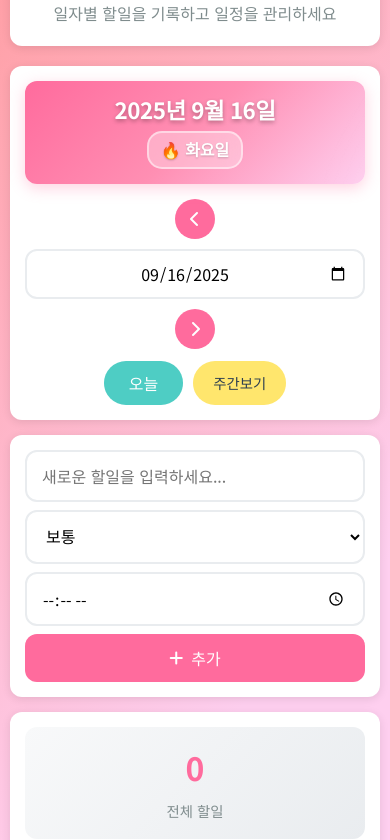
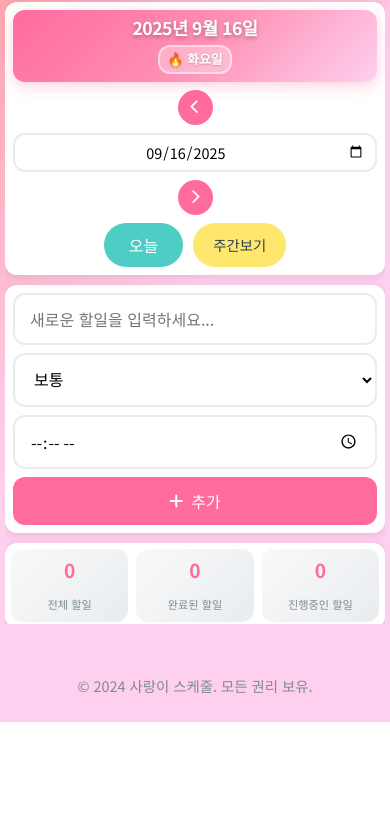
Before and after one commit to parkbuyngchun/sapp, a website: page index.html in a window 390 px wide. Shown: the part 122-962 px from the top of the page. After the commit the page ends 844 px from the top, so only its background shows below. Drawn offline with Linux system fonts and the light colour scheme.

Commit message:
사랑이일정관리 : 핸드폰사용토록높이조정정

```diff
--- a/style.css
+++ b/style.css
@@ -39,6 +39,22 @@ body {
     min-height: 100vh;
     display: flex;
     flex-direction: column;
+}
+
+/* 모바일에서 컨테이너 높이 최적화 */
+@media (max-width: 768px) {
+    .container {
+        padding: 10px;
+        min-height: 100vh;
+        max-height: 100vh;
+        overflow: hidden;
+    }
+
+    .main-content {
+        flex: 1;
+        overflow-y: auto;
+        -webkit-overflow-scrolling: touch;
+    }
 }
 
 /* 헤더 스타일 */
@@ -849,63 +865,69 @@ body {
     }
 
     .header {
-        padding: 20px 15px;
-        margin-bottom: 20px;
+        padding: 15px 10px;
+        margin-bottom: 10px;
+        flex-shrink: 0;
     }
 
     .app-title {
-        font-size: 1.8rem;
+        font-size: 1.5rem;
         flex-direction: column;
-        gap: 8px;
+        gap: 5px;
     }
 
     .app-subtitle {
-        font-size: 1rem;
+        font-size: 0.9rem;
     }
 
     .main-content {
-        gap: 15px;
+        gap: 10px;
+        flex: 1;
+        overflow-y: auto;
+        -webkit-overflow-scrolling: touch;
     }
 
     .date-section {
-        padding: 15px;
+        padding: 10px;
+        flex-shrink: 0;
     }
 
     .date-display {
-        padding: 15px;
-        margin-bottom: 15px;
+        padding: 10px;
+        margin-bottom: 10px;
     }
 
     .date-text {
-        font-size: 1.4rem;
-        line-height: 1.2;
+        font-size: 1.2rem;
+        line-height: 1.1;
     }
 
     .day-text {
-        font-size: 1rem;
-        padding: 4px 12px;
-        border-radius: 15px;
+        font-size: 0.9rem;
+        padding: 3px 10px;
+        border-radius: 12px;
     }
 
     .date-controls {
-        gap: 10px;
-        margin-bottom: 12px;
+        gap: 8px;
+        margin-bottom: 8px;
     }
 
     .date-btn {
-        width: 40px;
-        height: 40px;
-        font-size: 1rem;
+        width: 35px;
+        height: 35px;
+        font-size: 0.9rem;
     }
 
     .date-input {
-        padding: 10px 15px;
-        font-size: 1rem;
-        min-width: 150px;
+        padding: 8px 12px;
+        font-size: 0.9rem;
+        min-width: 120px;
     }
 
     .add-todo-section {
-        padding: 15px;
+        padding: 10px;
+        flex-shrink: 0;
     }
 
     .input-group {
@@ -932,24 +954,32 @@ body {
     }
 
     .stats-section {
-        padding: 15px;
+        padding: 8px;
+        flex-shrink: 0;
     }
 
     .stats-grid {
-        grid-template-columns: 1fr;
-        gap: 15px;
+        grid-template-columns: repeat(3, 1fr);
+        gap: 8px;
     }
 
     .stat-item {
-        padding: 15px;
+        padding: 8px;
     }
 
     .stat-number {
-        font-size: 2rem;
+        font-size: 1.5rem;
+    }
+
+    .stat-label {
+        font-size: 0.8rem;
     }
 
     .todos-section {
-        padding: 15px;
+        padding: 10px;
+        flex: 1;
+        overflow-y: auto;
+        -webkit-overflow-scrolling: touch;
     }
 
     .section-header {
@@ -975,31 +1005,31 @@ body {
     }
 
     .todo-item {
-        padding: 15px;
-        gap: 12px;
+        padding: 10px;
+        gap: 8px;
     }
 
     .todo-text {
-        font-size: 1rem;
-        line-height: 1.4;
+        font-size: 0.9rem;
+        line-height: 1.3;
     }
 
     .todo-meta {
         justify-content: space-between;
         flex-wrap: wrap;
-        gap: 8px;
-        font-size: 0.85rem;
+        gap: 6px;
+        font-size: 0.8rem;
     }
 
     .todo-actions {
         justify-content: center;
-        gap: 8px;
+        gap: 6px;
     }
 
     .todo-btn {
-        width: 32px;
-        height: 32px;
-        font-size: 0.9rem;
+        width: 28px;
+        height: 28px;
+        font-size: 0.8rem;
     }
 
     .modal-content {
@@ -1028,54 +1058,151 @@ body {
     /* 주간보기 모바일 최적화 */
     .week-days {
         grid-template-columns: repeat(7, 1fr);
-        gap: 5px;
+        gap: 3px;
+        margin-bottom: 10px;
     }
 
     .week-day {
-        padding: 10px 5px;
+        padding: 6px 3px;
     }
 
     .week-day-header {
         flex-direction: column;
-        gap: 5px;
+        gap: 3px;
     }
 
     .week-day-name {
+        font-size: 0.7rem;
+    }
+
+    .week-day-emoji {
         font-size: 0.8rem;
     }
 
-    .week-day-emoji {
+    .week-day-date {
         font-size: 1rem;
-    }
-
-    .week-day-date {
-        font-size: 1.2rem;
-        margin-bottom: 8px;
+        margin-bottom: 5px;
     }
 
     .week-day-todos {
-        font-size: 0.7rem;
+        font-size: 0.6rem;
+    }
+
+    .week-todos h3 {
+        font-size: 1rem;
+        margin-bottom: 10px;
+        padding: 8px;
     }
 }
 
 @media (max-width: 480px) {
+    .container {
+        padding: 5px;
+    }
+
+    .header {
+        padding: 10px 5px;
+        margin-bottom: 5px;
+    }
+
     .app-title {
-        font-size: 1.8rem;
+        font-size: 1.4rem;
+    }
+
+    .app-subtitle {
+        font-size: 0.8rem;
+    }
+
+    .date-section {
+        padding: 8px;
+    }
+
+    .date-display {
+        padding: 8px;
+        margin-bottom: 8px;
+    }
+
+    .date-text {
+        font-size: 1.1rem;
+    }
+
+    .day-text {
+        font-size: 0.8rem;
+        padding: 2px 8px;
     }
 
     .date-controls {
         flex-direction: column;
-        gap: 10px;
+        gap: 8px;
     }
 
     .date-input {
         min-width: auto;
         width: 100%;
+        padding: 6px 10px;
+    }
+
+    .add-todo-section {
+        padding: 8px;
+    }
+
+    .stats-section {
+        padding: 6px;
+    }
+
+    .stat-item {
+        padding: 6px;
+    }
+
+    .stat-number {
+        font-size: 1.2rem;
+    }
+
+    .stat-label {
+        font-size: 0.7rem;
+    }
+
+    .todos-section {
+        padding: 8px;
+    }
+
+    .todo-item {
+        padding: 8px;
+    }
+
+    .todo-text {
+        font-size: 0.85rem;
     }
 
     .todo-meta {
         flex-direction: column;
         align-items: flex-start;
-        gap: 10px;
+        gap: 6px;
+        font-size: 0.75rem;
+    }
+
+    .week-days {
+        gap: 2px;
+    }
+
+    .week-day {
+        padding: 4px 2px;
+    }
+
+    .week-day-name {
+        font-size: 0.6rem;
+    }
+
+    .week-day-emoji {
+        font-size: 0.7rem;
+    }
+
+    .week-day-date {
+        font-size: 0.9rem;
+        margin-bottom: 4px;
+    }
+
+    .week-day-todos {
+        font-size: 0.5rem;
     }
 }
```
